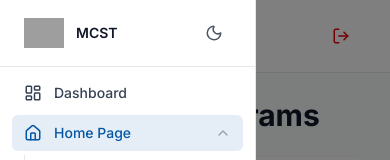
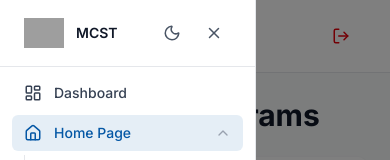
Before and after one commit to Ryderhxrzy/Mandaluyong-College, a Next.js app: page /admin/pages/home/academic-programs in a window 390 px wide. Both pictures are taken after a click on the button 44 px from the left and 36 px from the top of the page. Shown: the top 160 px of the page. Built offline with nearby package versions, Linux system fonts and the light colour scheme; grey boxes are pictures that could not be loaded.

Commit message:
fix sidebar

```diff
--- a/app/admin/(protected)/layout.tsx
+++ b/app/admin/(protected)/layout.tsx
@@ -45,12 +45,18 @@ export default function ProtectedLayout({
 
       {/* Sidebar mobile overlay */}
       {isSidebarOpen && (
-        <div className="fixed inset-0 z-40 lg:hidden">
+        <div className="fixed inset-0 z-40 lg:hidden flex">
           <div
-            className="fixed inset-0 bg-black/50"
+            className="absolute inset-0 bg-black/50 pointer-events-auto cursor-pointer"
             onClick={() => setIsSidebarOpen(false)}
+            role="button"
+            tabIndex={0}
+            aria-label="Close sidebar"
+            onKeyDown={(e) => {
+              if (e.key === 'Escape') setIsSidebarOpen(false)
+            }}
           />
-          <div className="relative z-50 h-screen">
+          <div className="relative z-50 h-screen pointer-events-auto">
             <AdminSidebar onClose={() => setIsSidebarOpen(false)} />
           </div>
         </div>
--- a/components/admin/AdminSidebar.tsx
+++ b/components/admin/AdminSidebar.tsx
@@ -25,6 +25,7 @@ import {
   FileText,
   Clipboard,
   Library,
+  X,
 } from 'lucide-react'
 
 interface NavItem {
@@ -140,6 +141,7 @@ export default function AdminSidebar({ onClose }: { onClose?: () => void }) {
           />
           <span className="font-semibold text-gray-900 dark:text-white text-sm">MCST</span>
         </div>
+        <div className="flex items-center gap-2">
           {mounted && (
             <button
               onClick={() => setTheme(theme === 'dark' ? 'light' : 'dark')}
@@ -153,6 +155,15 @@ export default function AdminSidebar({ onClose }: { onClose?: () => void }) {
               )}
             </button>
           )}
+          {/* Close button on mobile */}
+          <button
+            onClick={onClose}
+            className="p-2 lg:hidden hover:bg-gray-100 dark:hover:bg-gray-700 rounded-md transition cursor-pointer"
+            aria-label="Close sidebar"
+          >
+            <X size={18} className="text-gray-600 dark:text-gray-400" />
+          </button>
+        </div>
       </div>
 
       {/* Navigation */}
```
Lines whose indentation alone changed are shown as unchanged.
